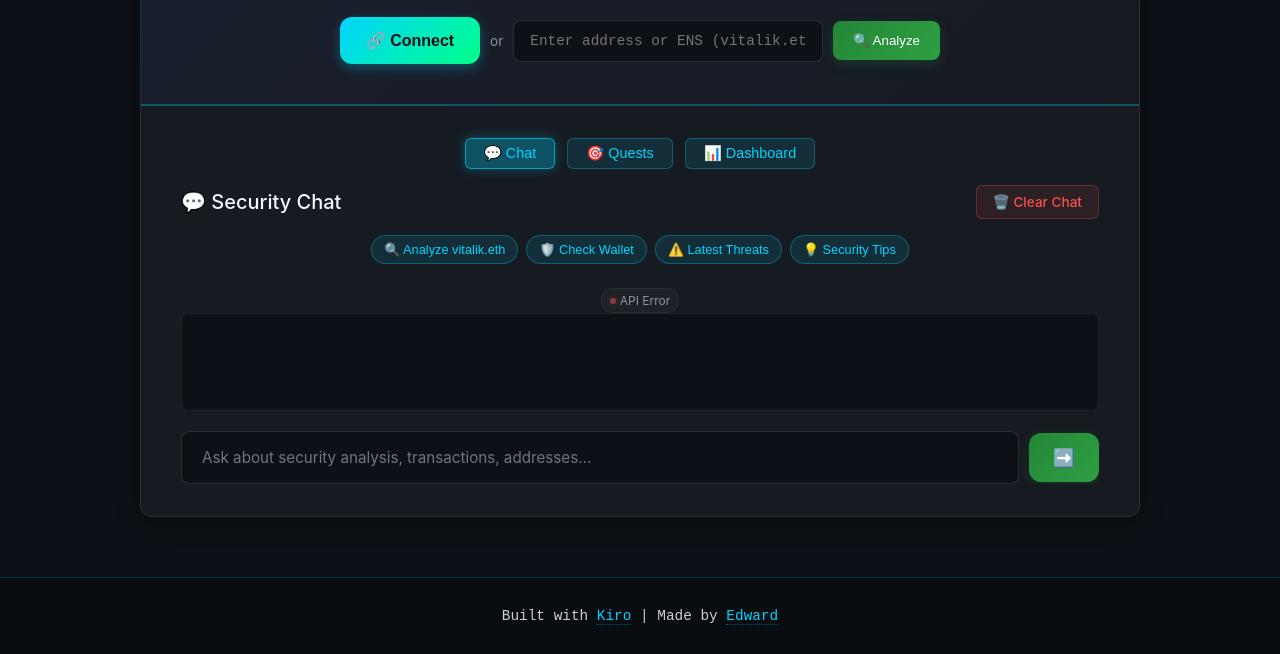
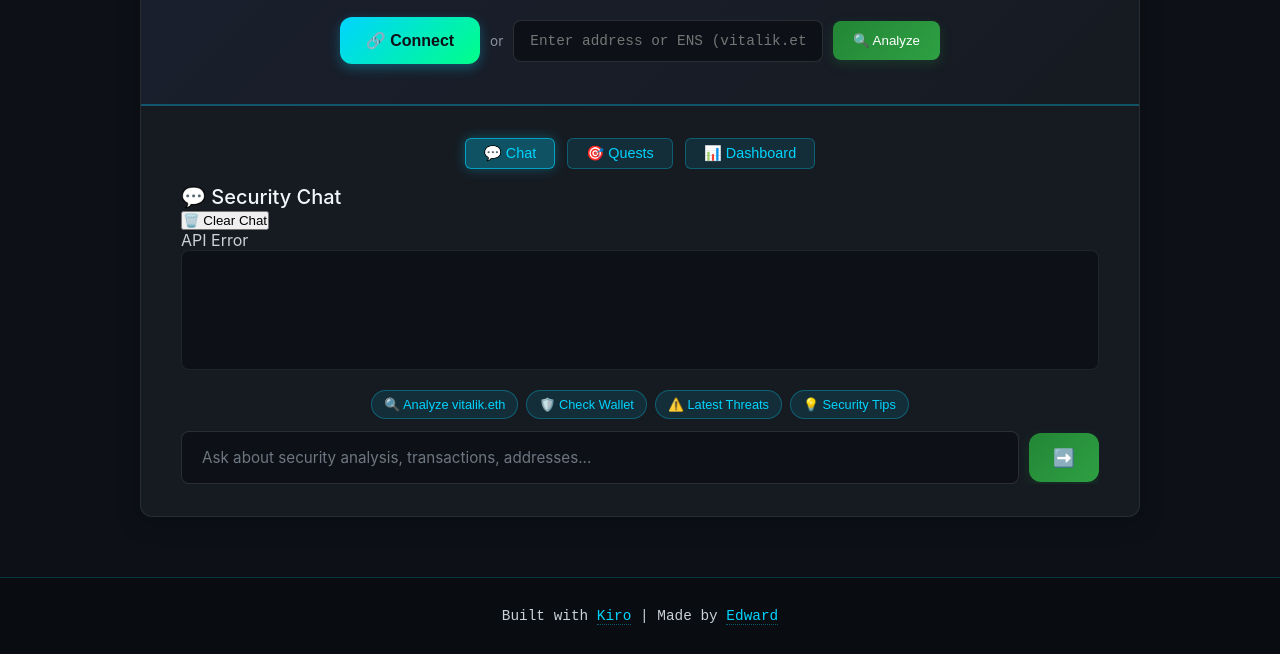
Before and after one commit to edwardtay/web3base, a website: page frontend/index.html in a window 1280 px wide. Shown: the part 146-800 px from the top of the page. Drawn offline with Linux system fonts and the light colour scheme; no server answers.

Commit message:
Move example query buttons right above chat input field

```diff
--- a/frontend/index.html
+++ b/frontend/index.html
@@ -635,25 +635,6 @@
             font-style: italic;
         }
 
-        /* Clear chat button */
-        .clear-chat-btn {
-            padding: 8px 16px;
-            background: rgba(248, 81, 73, 0.1);
-            border: 1px solid rgba(248, 81, 73, 0.3);
-            border-radius: 6px;
-            color: #f85149;
-            cursor: pointer;
-            font-size: 0.85em;
-            font-weight: 500;
-            transition: all 0.2s ease;
-            font-family: -apple-system, BlinkMacSystemFont, 'Segoe UI', 'Roboto', sans-serif;
-        }
-        .clear-chat-btn:hover {
-            background: rgba(248, 81, 73, 0.2);
-            border-color: rgba(248, 81, 73, 0.5);
-            transform: translateY(-1px);
-        }
-
         /* Example queries */
         .example-queries {
             display: flex;
@@ -679,53 +660,6 @@
             border-color: rgba(0, 212, 255, 0.5);
             transform: translateY(-1px);
             box-shadow: 0 2px 8px rgba(0, 212, 255, 0.3);
-        }
-
-        /* API Status indicators */
-        .api-status-container {
-            display: flex;
-            align-items: center;
-            gap: 8px;
-            margin-top: 12px;
-            justify-content: center;
-            flex-wrap: wrap;
-        }
-        .api-status {
-            display: flex;
-            align-items: center;
-            gap: 4px;
-            font-size: 0.75em;
-            color: #8b949e;
-            padding: 4px 8px;
-            background: rgba(255, 255, 255, 0.03);
-            border-radius: 12px;
-            border: 1px solid rgba(255, 255, 255, 0.05);
-        }
-        .api-status-dot {
-            width: 6px;
-            height: 6px;
-            border-radius: 50%;
-            animation: pulse 2s infinite;
-        }
-        .api-status-dot.online {
-            background: #3fb950;
-            box-shadow: 0 0 6px rgba(63, 185, 80, 0.5);
-        }
-        .api-status-dot.offline {
-            background: #f85149;
-            box-shadow: 0 0 6px rgba(248, 81, 73, 0.5);
-        }
-        .api-status-dot.checking {
-            background: #f0883e;
-            box-shadow: 0 0 6px rgba(240, 136, 62, 0.5);
-        }
-
-        /* Chat header with clear button */
-        .chat-header {
-            display: flex;
-            justify-content: space-between;
-            align-items: center;
-            margin-bottom: 16px;
         }
 
         /* Quest System Styles */
@@ -958,7 +892,18 @@
                     </button>
                 </div>
 
-                <!-- Example Queries -->
+                <!-- API Status Indicators -->
+                <div class="api-status-container">
+                    <div class="api-status">
+                        <span class="api-status-dot checking" id="apiStatusDot"></span>
+                        <span id="apiStatusText">Checking API...</span>
+                    </div>
+                </div>
+
+                <div class="chat-messages" id="chatMessages">
+                </div>
+
+                <!-- Example Queries - Right above input -->
                 <div class="example-queries">
                     <button class="example-query-btn" onclick="setExampleQuery('vitalik.eth')">
                         🔍 Analyze vitalik.eth
@@ -974,16 +919,6 @@
                     </button>
                 </div>
 
-                <!-- API Status Indicators -->
-                <div class="api-status-container">
-                    <div class="api-status">
-                        <span class="api-status-dot checking" id="apiStatusDot"></span>
-                        <span id="apiStatusText">Checking API...</span>
-                    </div>
-                </div>
-
-                <div class="chat-messages" id="chatMessages">
-                </div>
                 <div class="chat-input">
                     <div class="chat-input-row">
                         <input type="text" id="messageInput" placeholder="Ask about security analysis, transactions, addresses..." onkeypress="if(event.key==='Enter' && !event.shiftKey) { event.preventDefault(); sendMessage(); }">
@@ -1250,17 +1185,6 @@
                 }
             }
         });
-
-        // Clear chat function
-        function clearChat() {
-            const messagesDiv = document.getElementById('chatMessages');
-            if (messagesDiv) {
-                if (confirm('Clear all chat messages?')) {
-                    messagesDiv.innerHTML = '';
-                    addMessage('system', '✨ Chat cleared. How can I help you with Web3 security?');
-                }
-            }
-        }
 
         // Set example query
         function setExampleQuery(query) {
```
